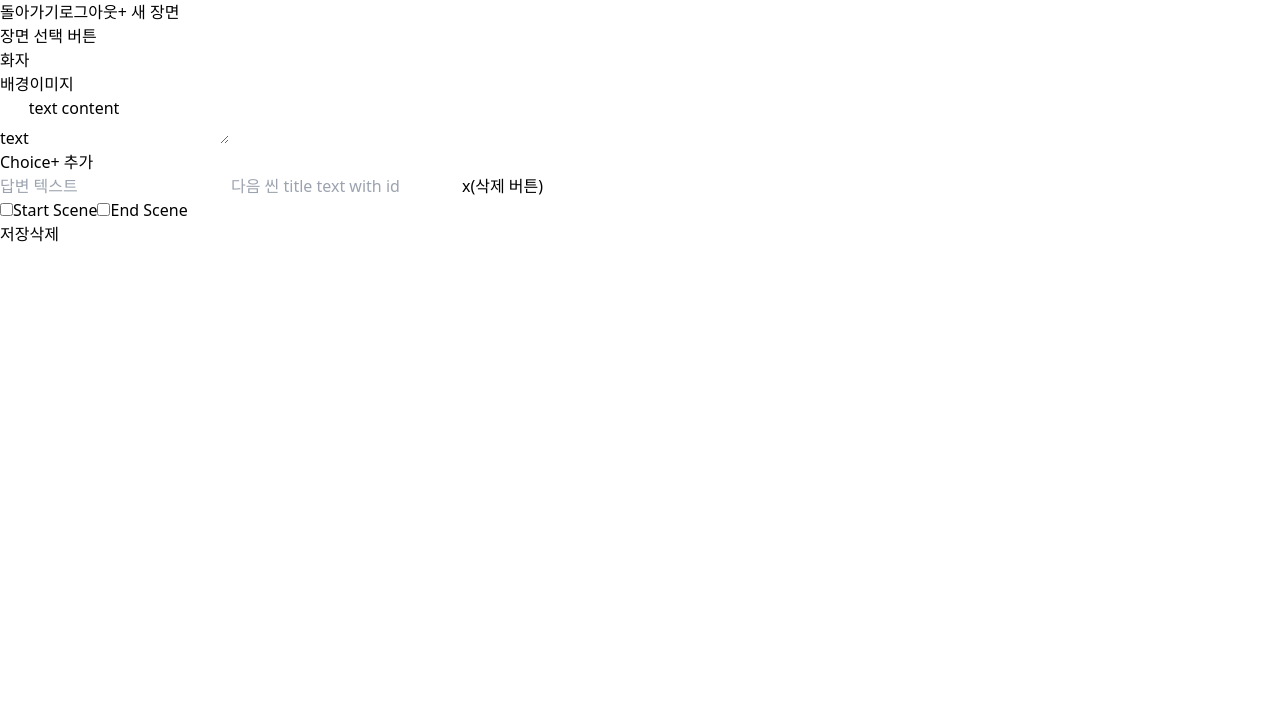
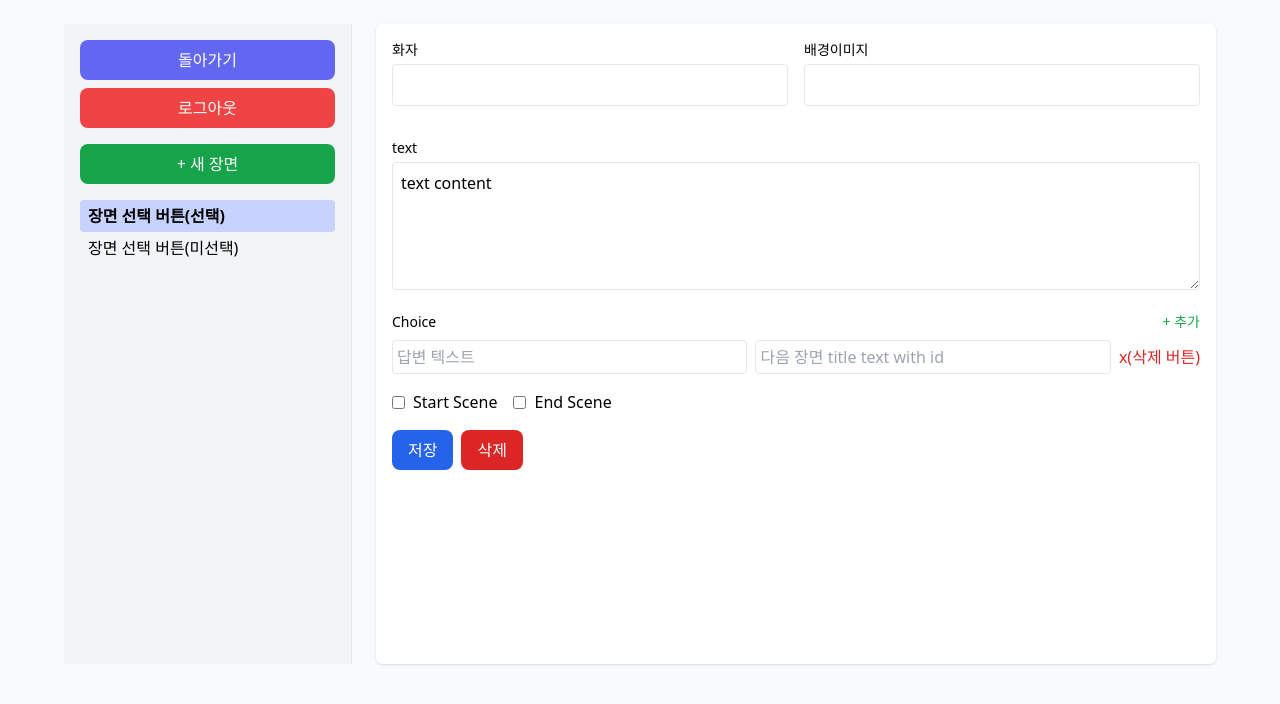
Before and after one commit to bion0625/custom, a React (Vite) app in the folder true-self-sim/front/: page /admin/public in a window 1280 px wide. Shown: the top 704 px of the page. Built offline with nearby package versions, Linux system fonts and the light colour scheme; no server answers.

Commit message:
공개 게임 화면 관리자 페이지 css 구조 설정

```diff
--- a/true-self-sim/front/src/pages/PublicAdmin.tsx
+++ b/true-self-sim/front/src/pages/PublicAdmin.tsx
@@ -1,68 +1,71 @@
 const PublicAdmin: React.FC = () => {
     return (
-        <div>
-            <div>
-                {/*사이트바*/}
-                <aside>
-                    <button>돌아가기</button>
-                    <button>로그아웃</button>
-                    <button>+ 새 장면</button>
-                    <ul>
+        <div className="min-h-screen bg-gray-50 p-4 sm:p-6">
+            <div className="max-w-6xl mx-auto flex flex-col md:flex-row gap-6">
+                {/*사이드바*/}
+                <aside className="w-full md:w-1/4 border-b md:border-b-0 md:border-r bg-gray-100 p-4 rounded-md md:rounded-none overflow-auto h-auto md:h-[80vh]">
+                    <button className="mb-2 w-full py-2 bg-indigo-500 text-white rounded-lg hover:bg-indigo-600 transition">돌아가기</button>
+                    <button className="mb-4 w-full py-2 bg-red-500 text-white rounded-lg hover:bg-red-600 transition">로그아웃</button>
+                    <button className="mb-4 w-full py-2 bg-green-600 text-white rounded-lg hover:bg-green-700 transition">+ 새 장면</button>
+                    <ul className="space-y-2">
                         <li>
-                            <button>장면 선택 버튼</button>
+                            <button className={"w-full text-left px-2 py-1 rounded bg-indigo-200 font-semibold"}>장면 선택 버튼(선택)</button>
+                            <button className={"w-full text-left px-2 py-1 rounded hover:bg-gray-200"}>장면 선택 버튼(미선택)</button>
                         </li>
                     </ul>
                 </aside>
                 {/*에디터 폼*/}
-                <section>
-                    <div>
+                <section className="w-full md:flex-1 bg-white p-4 rounded-md shadow flex flex-col space-y-4 overflow-auto h-auto md:h-[80vh]">
+                    <div className="grid grid-cols-1 sm:grid-cols-2 gap-4 mb-4">
                         <div>
-                            <label>화자</label>
-                            <input/>
+                            <label className="block text-sm font-medium">화자</label>
+                            <input type="text" className="mt-1 w-full border rounded p-2"/>
                         </div>
                         <div>
-                            <label>배경이미지</label>
-                            <input/>
+                            <label className="block text-sm font-medium">배경이미지</label>
+                            <input type="text" className="mt-1 w-full border rounded p-2"/>
                         </div>
                     </div>
 
                     {/*TITLE TEXT*/}
-                    <div>
-                        <label>text</label>
-                        <textarea>text content</textarea>
+                    <div className="mb-4">
+                        <label className="block text-sm font-medium">text</label>
+                        <textarea className="mt-1 w-full border rounded p-2 h-32">text content</textarea>
                     </div>
 
                     {/*CHOICE TEXT*/}
-                    <div>
-                        <div>
-                            <label>Choice</label>
-                            <button>+ 추가</button>
+                    <div className="mb-4">
+                        <div className="flex justify-between items-center mb-2">
+                            <label className="text-sm font-medium">Choice</label>
+                            <button className="text-sm text-green-600">+ 추가</button>
                         </div>
-                        <div>
-                            <div>
-                                <input placeholder="답변 텍스트"/>
-                                <input placeholder="다음 씬 title text with id"/>
-                                <button>x(삭제 버튼)</button>
+                        <div className="space-y-2">
+                            <div className="flex flex-col sm:flex-row sm:space-x-2 space-y-2 sm:space-y-0">
+                                <input type="text" placeholder="답변 텍스트" className="border rounded p-1 flex-1"/>
+                                <input type="text" placeholder="다음 장면 title text with id" className="border rounded p-1 flex-1"/>
+                                <button className="text-red-600 self-center">x(삭제 버튼)</button>
                             </div>
                         </div>
                     </div>
 
                     {/*FLAG 스타트(하나만) or 엔드*/}
-                    <div>
-                        <label>
-                            <input type="checkbox"/>
+                    <div className="flex flex-col sm:flex-row sm:space-x-4 mb-4">
+                        <label className="inline-flex items-center space-x-2">
+                        {/*비활성화시*/}
+                        {/*<label className="inline-flex items-center space-x-2 opacity-50 pointer-events-none">*/}
+                            <input type="checkbox" className="form-checkbox"/>
                             <span>Start Scene</span>
                         </label>
-                        <label>
-                            <input type="checkbox"/>
+                        <label className="inline-flex items-center space-x-2">
+                            <input type="checkbox" className="form-checkbox"/>
                             <span>End Scene</span>
                         </label>
                     </div>
 
                     {/*버튼*/}
-                    <div>
-                        <button>저장</button>
-                        <button>삭제</button>
+                    <div className="flex flex-col sm:flex-row sm:space-x-2 space-y-2 sm:space-y-0">
+                        <button className="w-full sm:w-auto px-4 py-2 bg-blue-600 text-white rounded-lg">저장</button>
+                        <button className="w-full sm:w-auto px-4 py-2 bg-red-600 text-white rounded-lg">삭제</button>
                     </div>
                 </section>
             </div>
```
